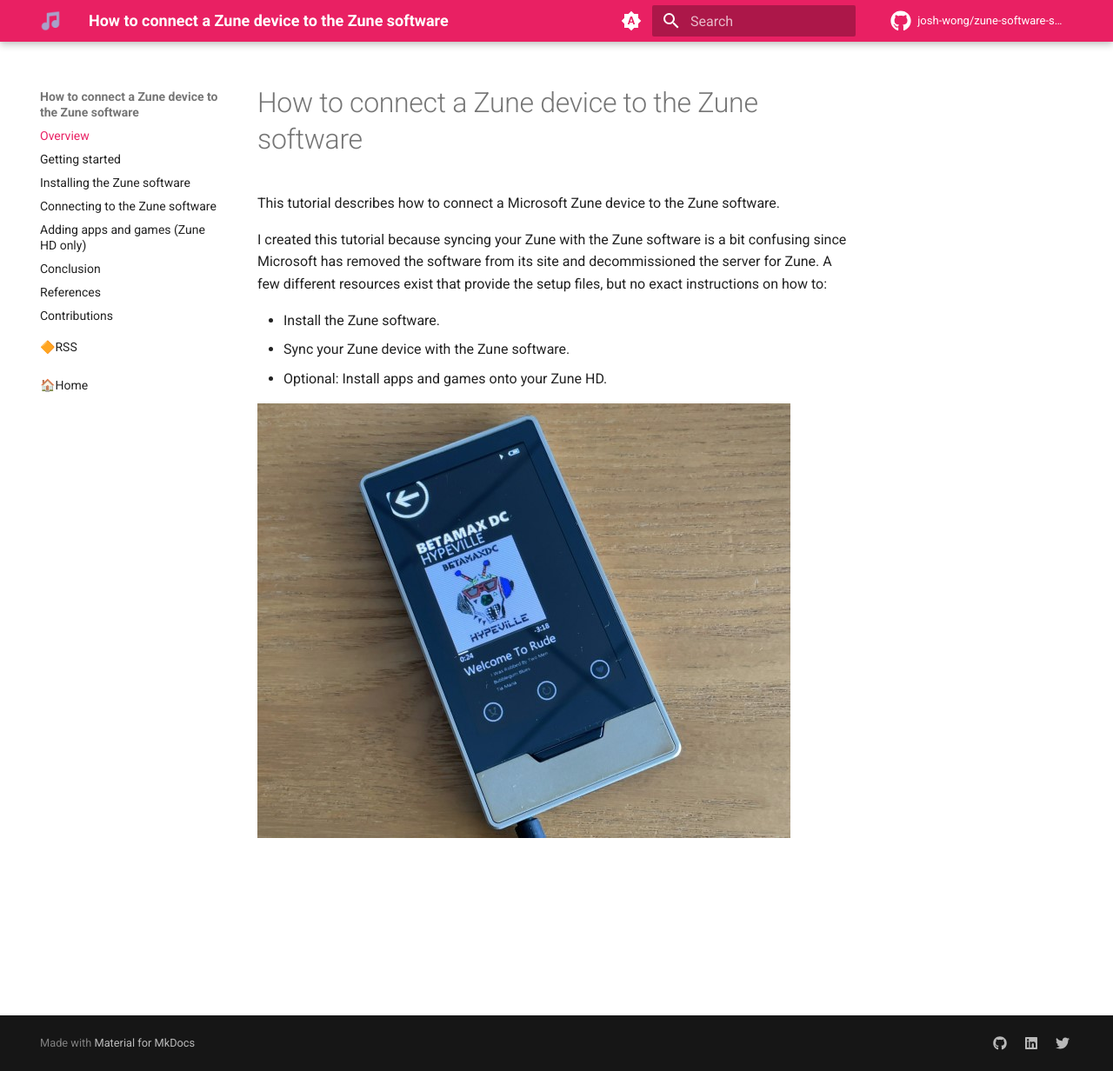
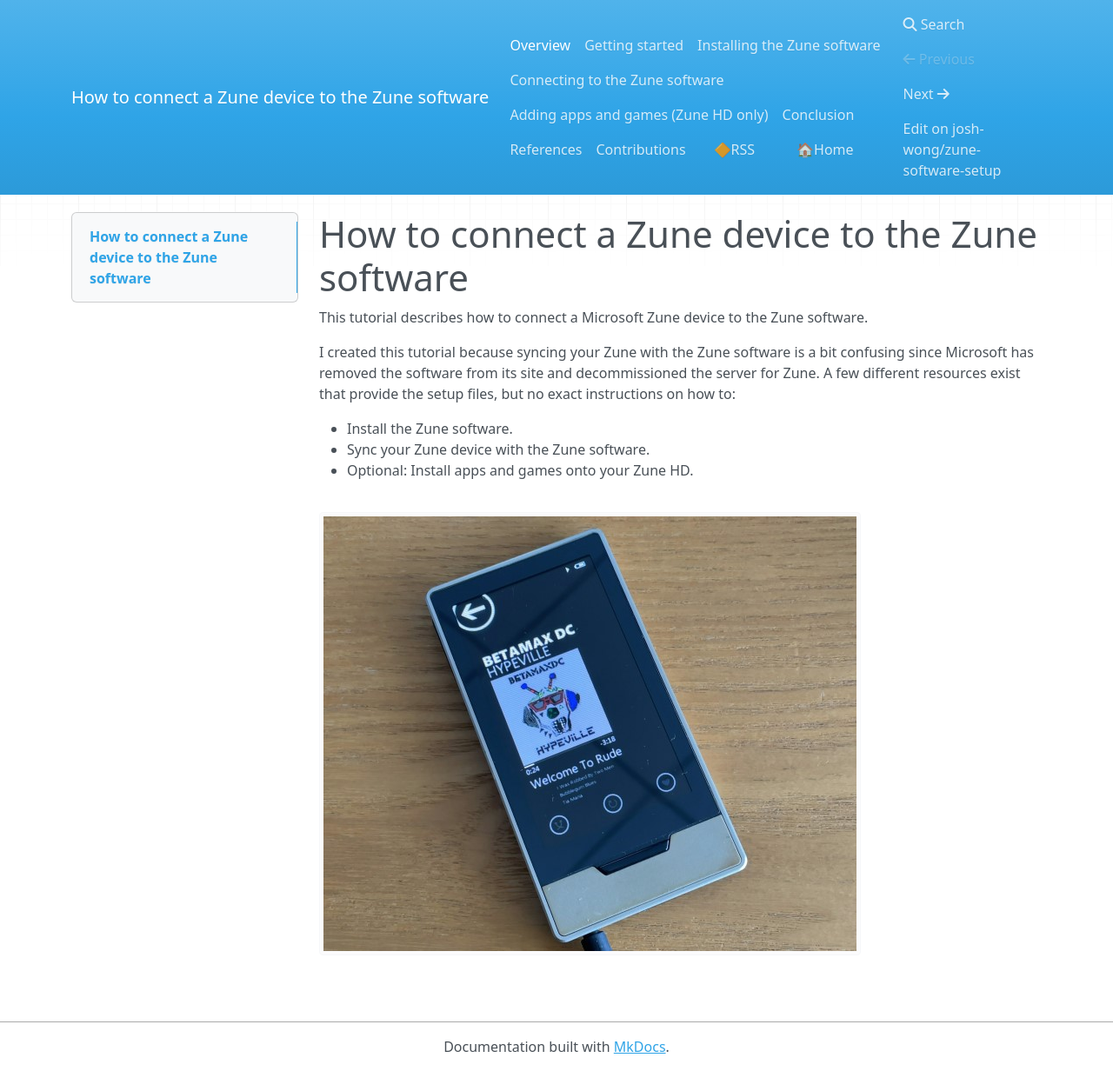
Before and after one commit to josh-wong/zune-software-setup, an MkDocs documentation site: the page built from docs/index.md, in a window 1280 px wide and 1232 px high. Shown: the whole window at 87% size. Built offline with MkDocs 1.6.1, drawn with Linux system fonts in a browser that asks for light colours; nearby versions of some CDN libraries; comment, search, counter and statistics services are not loaded.

```diff
--- a/mkdocs.yml
+++ b/mkdocs.yml
@@ -44,65 +44,65 @@ plugins:
 
 markdown_extensions:
   # Add styles for buttons
-  - attr_list
+#  - attr_list
   # Add emoji support
-  - pymdownx.emoji:
-      emoji_index: !!python/name:materialx.emoji.twemoji
-      emoji_generator: !!python/name:materialx.emoji.to_svg
+#  - pymdownx.emoji:
+#      emoji_index: !!python/name:materialx.emoji.twemoji
+#      emoji_generator: !!python/name:materialx.emoji.to_svg
   # Add support for Material for MkDocs admonitions
-  - admonition
-  - pymdownx.details
-  - pymdownx.superfences
+#  - admonition
+#  - pymdownx.details
+#  - pymdownx.superfences
   - toc:
       # Add link next to header that allows the user to get a permalink to the heading (still need to copy the URL in the address bar).
       permalink: true
 
 theme:
-  name: material
+#  name: material
   # Add favicon to browser tab
   favicon: assets/images/favicon.png
   # Add logo to docs pages
   logo: assets/images/mkdocs_zune_logo.png
   icon:
     # Add icon to show repository information and link
-    repo: fontawesome/brands/github
+#    repo: fontawesome/brands/github
     # Add icons for Material for MkDocs admonitions
-    admonition:
-      note: fontawesome/solid/note-sticky
-      abstract: fontawesome/solid/book
-      info: fontawesome/solid/circle-info
-      tip: fontawesome/solid/bullhorn
-      success: fontawesome/solid/check
-      question: fontawesome/solid/circle-question
-      warning: fontawesome/solid/triangle-exclamation
-      failure: fontawesome/solid/bomb
-      danger: fontawesome/solid/skull
-      bug: fontawesome/solid/robot
-      example: fontawesome/solid/flask
-      quote: fontawesome/solid/quote-left
+#    admonition:
+#      note: fontawesome/solid/note-sticky
+#      abstract: fontawesome/solid/book
+#      info: fontawesome/solid/circle-info
+#      tip: fontawesome/solid/bullhorn
+#      success: fontawesome/solid/check
+#      question: fontawesome/solid/circle-question
+#      warning: fontawesome/solid/triangle-exclamation
+#      failure: fontawesome/solid/bomb
+#      danger: fontawesome/solid/skull
+#      bug: fontawesome/solid/robot
+#      example: fontawesome/solid/flask
+#      quote: fontawesome/solid/quote-left
   # Add light & dark theme
-  palette:
+#  palette:
     # Palette toggle for automatic mode
-    - media: "(prefers-color-scheme)"
-      toggle:
-        icon: material/brightness-auto
-        name: Switch to light mode
+#    - media: "(prefers-color-scheme)"
+#      toggle:
+#        icon: material/brightness-auto
+#        name: Switch to light mode
     # Palette toggle for light mode
-    - media: "(prefers-color-scheme: light)"
-      scheme: default
-      toggle:
-        icon: material/weather-night
-        name: Switch to dark mode
-      primary: pink
-      accent: blue
+#    - media: "(prefers-color-scheme: light)"
+#      scheme: default
+#      toggle:
+#        icon: material/weather-night
+#        name: Switch to dark mode
+#      primary: pink
+#      accent: blue
     # Palette toggle for dark mode
-    - media: "(prefers-color-scheme: dark)"
-      scheme: slate
-      toggle:
-        icon: material/weather-sunny
-        name: Switch to light mode
-      primary: pink
-      accent: blue
+#    - media: "(prefers-color-scheme: dark)"
+#      scheme: slate
+#      toggle:
+#        icon: material/weather-sunny
+#        name: Switch to light mode
+#      primary: pink
+#      accent: blue
   features:
     # Add custom search functions
     - search.suggest
@@ -111,17 +111,17 @@ theme:
     - navigation.tracking
     - navigation.top
 
-extra:
-  social:
-    - icon: fontawesome/brands/github
-      link: https://github.com/josh-wong
-      name: josh-wong on GitHub
-    - icon: fontawesome/brands/linkedin
-      link: https://www.linkedin.com/in/wongjoshua
-      name: Joshua Wong on LinkedIn
-    - icon: fontawesome/brands/twitter
-      link: https://twitter.com/josh_in_japan
-      name: josh_in_japan on Twitter
+#extra:
+#  social:
+#    - icon: fontawesome/brands/github
+#      link: https://github.com/josh-wong
+#      name: josh-wong on GitHub
+#    - icon: fontawesome/brands/linkedin
+#      link: https://www.linkedin.com/in/wongjoshua
+#      name: Joshua Wong on LinkedIn
+#    - icon: fontawesome/brands/twitter
+#      link: https://twitter.com/josh_in_japan
+#      name: josh_in_japan on Twitter
 
 nav:
   - Overview: 'index.md'
```
